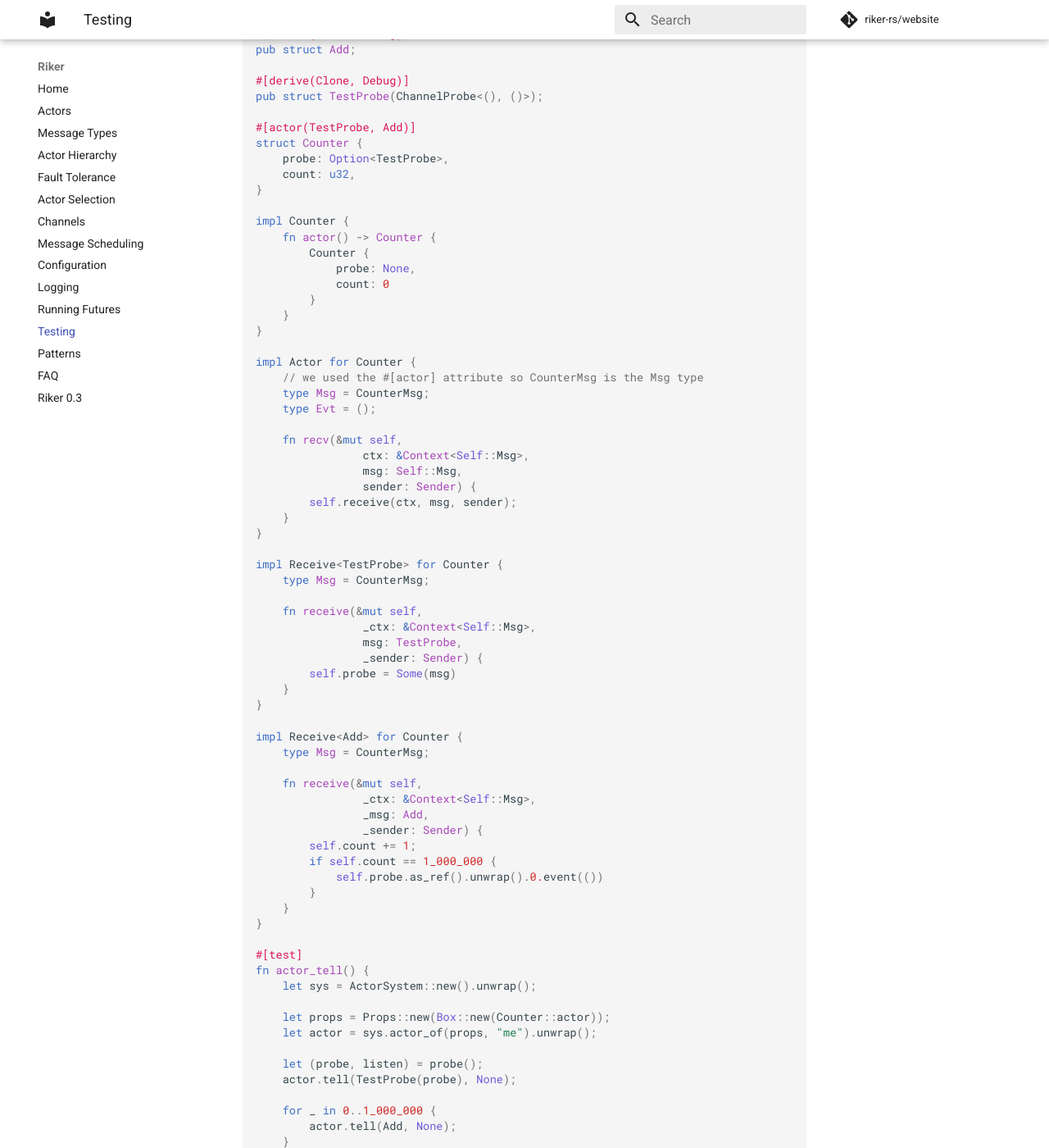
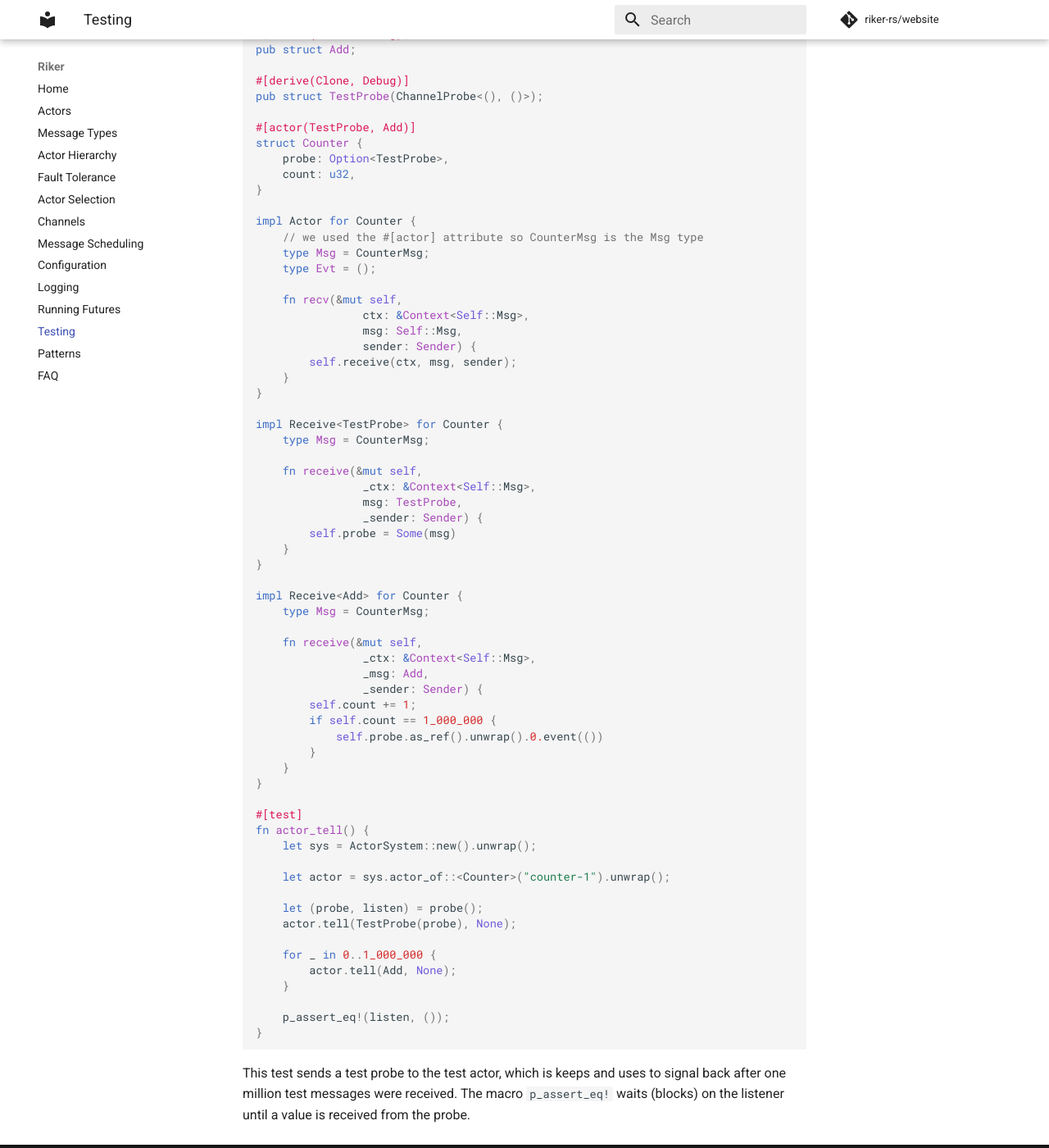
Before and after one commit to riker-rs/website, an MkDocs documentation site: the page built from docs/testing.md, in a window 1280 px wide and 1400 px high, scrolled down 563 px. Shown: the whole window at 82% size. Built offline with MkDocs 1.6.1 and Material for MkDocs 9.7.7, drawn with Linux system fonts in a browser that asks for light colours; comment, search, counter and statistics services are not loaded; old or Windows-style settings are respelled for this version of MkDocs.

Commit message:
updated all docs for v0.4

```diff
--- a/docs/testing.md
+++ b/docs/testing.md
@@ -25,15 +25,6 @@ pub struct TestProbe(ChannelProbe<(), ()>);
 struct Counter {
     probe: Option<TestProbe>,
     count: u32,
-}
-
-impl Counter {
-    fn actor() -> Counter {
-        Counter {
-            probe: None,
-            count: 0
-        }
-    }
 }
 
 impl Actor for Counter {
@@ -78,8 +69,7 @@ impl Receive<Add> for Counter {
 fn actor_tell() {
     let sys = ActorSystem::new().unwrap();
 
-    let props = Props::new(Box::new(Counter::actor));
-    let actor = sys.actor_of(props, "me").unwrap();
+    let actor = sys.actor_of::<Counter>("counter-1").unwrap();
 
     let (probe, listen) = probe();
     actor.tell(TestProbe(probe), None);
--- a/mkdocs.yml
+++ b/mkdocs.yml
@@ -18,7 +18,6 @@ pages:
   - Testing: testing.md
   - Patterns: patterns.md
   - FAQ: faq.md
-  - Riker 0.3: riker03.md
 
 theme:
   name: 'material'
```
Also changed, not shown: docs/hierarchy.md (+3 -3 lines), docs/messaging.md (+2 -10 lines), docs/patterns.md (+2 -2 lines), docs/scheduling.md (+3 -3 lines).
